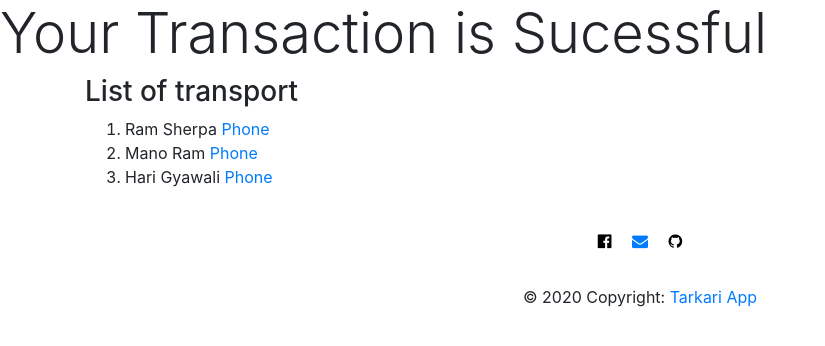
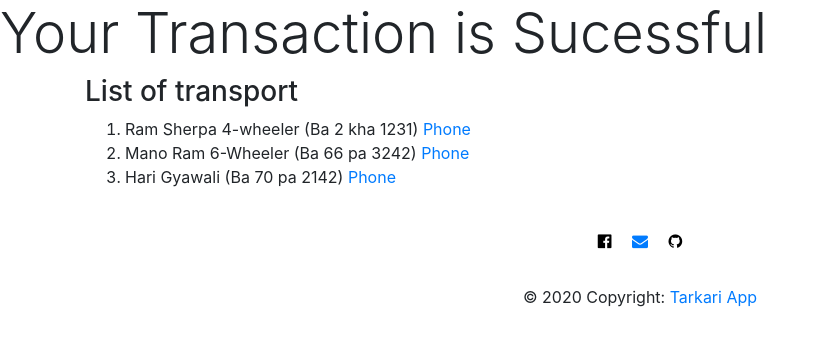
Before and after one commit to n1rjal/eTARKARIPASAL, a Django app: template items/templates/items/sucess.html in a window 1280 px wide. Shown: the part 59-405 px from the top of the page, without its empty margins (0-825 px from the left). Run offline with Django 3.2, Linux system fonts and the light colour scheme; the template is opened without the code that fills it, so the values that code supplies are empty; some libraries are stand-ins or nearby versions.

Commit message:
added vechile no

```diff
--- a/items/templates/items/sucess.html
+++ b/items/templates/items/sucess.html
@@ -7,9 +7,9 @@
             List of transport
         </h3>
         <ol type="1">
-            <li>Ram Sherpa <a href="tel:984232311">Phone</a></li>
-            <li>Mano Ram <a href="tel:984212311">Phone</a></li>
-            <li>Hari Gyawali <a href="tel:984211311">Phone</a></li>
+            <li>Ram Sherpa 4-wheeler (Ba 2 kha 1231)  <a href="tel:984232311">Phone</a></li>
+            <li>Mano Ram 6-Wheeler (Ba 66 pa 3242) <a href="tel:984212311">Phone</a></li>
+            <li>Hari Gyawali  (Ba 70 pa 2142) <a href="tel:984211311">Phone</a></li>
         </ol>
 
     </div>
--- a/items/views.py
+++ b/items/views.py
@@ -86,8 +86,8 @@ def cart(request):
         wtotal=wsum
         rtotal=rsum
         current_trans['total_items']=i+1
-        current_trans['wtotal']="Rs "+str(wtotal)
-        current_trans['rtotal']="Rs "+str(rtotal)
+        current_trans['rtotal']="Rs "+str(wtotal)
+        current_trans['wtotal']="Rs "+str(rtotal)
         qform=QuantityForm(request.POST)
 
 
```
